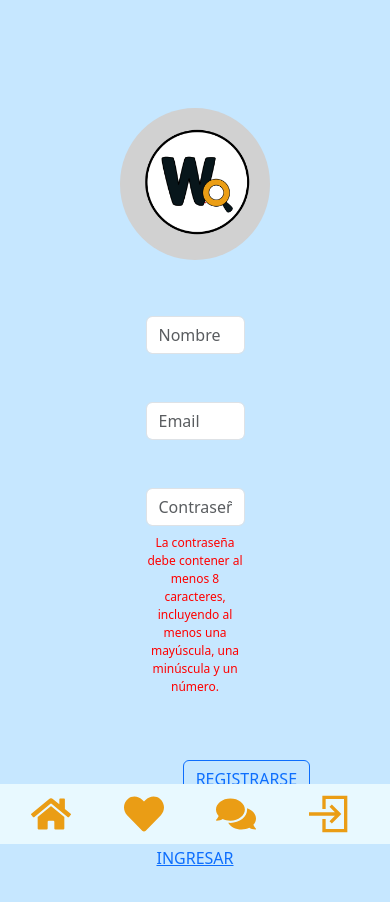
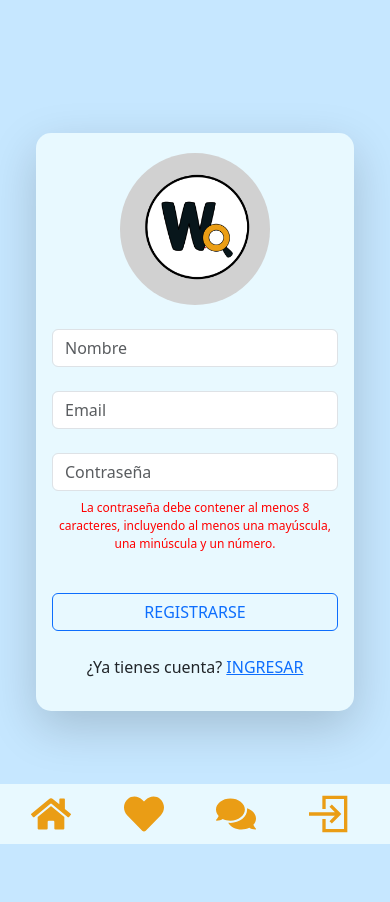
Before and after one commit to AndresTabor/proyecto-final-team1-front, a React (Vite) app: page /register in a window 390 px wide. Shown: the top 902 px of the page. After the commit the page ends 844 px from the top, so only its background shows below. Built offline with nearby package versions, Linux system fonts and the light colour scheme; a web font is replaced by a local one.

Commit message:
agregado responsive a login y register

```diff
--- a/src/store/flux.js
+++ b/src/store/flux.js
@@ -6,7 +6,7 @@ const getState = ({ getStore, getActions, setStore }) => {
 
 
 
-	const url = import.meta.env.VITE_URL;
+	const url = "https://musical-space-goldfish-x955x5wwjwqh6q7x-3000.app.github.dev";
 	const url_posts = `${url}/posts`
 	const cloudUrl = import.meta.env.VITE_CLOUD_URL;
 
--- a/src/views/login.jsx
+++ b/src/views/login.jsx
@@ -39,51 +39,61 @@ export const Login = () => {
 
 
     return (
-        <div className="container w-50 p-5">
-            <div className="d-flex justify-content-center form-control-lg">
-                <img className="rounded-circle mb-3 mt-0" src={Logo} alt="Logo" />
+        <div className="container d-flex justify-content-center align-items-center vh-100">
+            <div className="row w-100">
+                <div className="col-12 col-md-8 col-lg-6 mx-auto p-4">
+                    <div
+                        className="card shadow-lg border-0"
+                        style={{
+                            backgroundColor: '#E8F9FF',
+                            borderRadius: '15px',
+                            maxWidth: '500px',
+                            margin: '0 auto'}} >
+                        <div className="card-body">
+                            <div className="d-flex justify-content-center">
+                                <img className="rounded-circle mb-3 mt-0 img-fluid" src={Logo} alt="Logo" />
                             </div>
                             <form onSubmit={handleSubmit}>
                                 <div className="mb-4">
                                     <input
                                         className="form-control"
-                        placeholder="Email" aria-label="Recipient's username" aria-describedby="basic-addon2"
+                                        placeholder="Email"
+                                        aria-label="Recipient's username"
+                                        aria-describedby="basic-addon2"
                                         type="email"
                                         value={user.email}
                                         onChange={(e) => setUser({ ...user, email: e.target.value })}
-                        required
-                    />
-
+                                        required />
                                 </div>
-
-
                                 <div className="mb-5">
                                     <input
                                         className="form-control"
-                        placeholder="Contraseña" aria-label="Recipient's username" aria-describedby="basic-addon2"
+                                        placeholder="Contraseña"
+                                        aria-label="Recipient's username"
+                                        aria-describedby="basic-addon2"
                                         type="password"
                                         value={user.password}
                                         onChange={(e) => setUser({ ...user, password: e.target.value })}
-                        required
-                    />
-                    {
-                        error && (<div className="alert-sm text-danger text-center mt-3" role="alert">
+                                        required />
+                                    {error && (
+                                        <div className="alert-sm text-danger text-center mt-3" role="alert">
                                             Usuario o contraseña incorrecto.
-                        </div>)
-                    }
                                         </div>
-                <div className="d-grid gap-2 col-3 mx-auto">
-                    <button type='submit' className="btn btn-outline-primary">INGRESAR</button>
+                                    )}
                                 </div>
-                <div className="text-end mt-4">
-                    <p className="text-center">¿No tienes cuenta? Regístrate</p>
+                                <div className="d-grid gap-2">
+                                    <button type="submit" className="btn btn-outline-primary w-100">
+                                        INGRESAR
+                                    </button>
                                 </div>
-                <div className="text-center">
-                    <Link to="/register">REGISTRARSE</Link>
+                                <div className="text-center mt-4">
+                                    <p>¿No tienes cuenta? <Link to="/register">REGÍSTRATE</Link></p>
                                 </div>
                             </form>
-
                         </div>
-
+                    </div>
+                </div>
+            </div>
+        </div>
     )
 }
--- a/src/views/register.jsx
+++ b/src/views/register.jsx
@@ -6,7 +6,7 @@ import { Store } from "@mui/icons-material";
 
 export const Register = () => {
 
-    const {actions} = useContext(Context);
+    const { actions } = useContext(Context);
 
     const [user, setUser] = useState({
         fullname: "",
@@ -26,53 +26,72 @@ export const Register = () => {
 
 
     return (
-        <div className="container mt-5 w-50 p-5">
-            <div className="d-flex justify-content-center form-control-lg">
-                <img className="rounded-circle mt-1 mb-5" src={Logo} alt="Logo" />
+        <div className="container d-flex justify-content-center align-items-center vh-100">
+            <div className="row w-100">
+                <div className="col-12 col-md-8 col-lg-6 mx-auto p-4">
+                    <div
+                        className="card shadow-lg border-0"
+                        style={{
+                            backgroundColor: '#E8F9FF',
+                            borderRadius: '15px',
+                            maxWidth: '500px',
+                            margin: '0 auto'}} >
+                        <div className="card-body">
+                            <div className="d-flex justify-content-center">
+                                <img className="rounded-circle mt-1 mb-4 img-fluid" src={Logo} alt="Logo" />
                             </div>
                             <form onSubmit={handleSubmit}>
-                <div>
+                                <div className="mb-4">
                                     <input
                                         className="form-control"
-                        placeholder="Nombre" aria-label="Recipient's username" aria-describedby="basic-addon2"
+                                        placeholder="Nombre"
+                                        aria-label="Recipient's username"
+                                        aria-describedby="basic-addon2"
                                         type="text"
                                         value={user.fullname}
                                         onChange={(e) => setUser({ ...user, fullname: e.target.value })}
-                        required
-                    />
+                                        required />
                                 </div>
-
-                <div>
+                                <div className="mb-4">
                                     <input
-                        className="form-control mt-5 w-100"
-                        placeholder="Email" aria-label="Recipient's username" aria-describedby="basic-addon2"
+                                        className="form-control"
+                                        placeholder="Email"
+                                        aria-label="Recipient's username"
+                                        aria-describedby="basic-addon2"
                                         type="email"
                                         value={user.email}
                                         onChange={(e) => setUser({ ...user, email: e.target.value })}
-                        required
-                    />
+                                        required />
                                 </div>
-
-                <div>
+                                <div className="mb-4">
                                     <input
-                        className="form-control mt-5 w-100"
-                        placeholder="Contraseña" aria-label="Recipient's username" aria-describedby="basic-addon2"
+                                        className="form-control"
+                                        placeholder="Contraseña"
+                                        aria-label="Recipient's username"
+                                        aria-describedby="basic-addon2"
                                         type="password"
                                         value={user.password}
                                         onChange={(e) => setUser({ ...user, password: e.target.value })}
-                        required
-                    />
-
-                   <p className="mensaje-validacion mt-2 text-center">La contraseña debe contener al menos 8 caracteres, incluyendo al menos una mayúscula, una minúscula y un número.</p>
+                                        required />
+                                    <p className="mensaje-validacion mt-2 text-center">
+                                        La contraseña debe contener al menos 8 caracteres, incluyendo al menos una mayúscula, una minúscula y un número.
+                                    </p>
                                 </div>
-                <div className="d-grid gap-2 col-3 mx-auto">
-                    <button type='submit' className="btn btn-outline-primary mt-5">REGISTRARSE</button>
+                                <div className="d-grid gap-2">
+                                    <button type="submit" className="btn btn-outline-primary w-100 mt-3">
+                                        REGISTRARSE
+                                    </button>
                                 </div>
-                <div className="text-center mt-5">
-                    <Link to="/login">INGRESAR</Link>
+                                <div className="text-center mt-4">
+                                    <p>¿Ya tienes cuenta? <Link to="/login">INGRESAR</Link></p>
                                 </div>
                             </form>
                         </div>
+                    </div>
+                </div>
+            </div>
+        </div>
+
 
     )
 }
```
Lines whose indentation alone changed are shown as unchanged.
